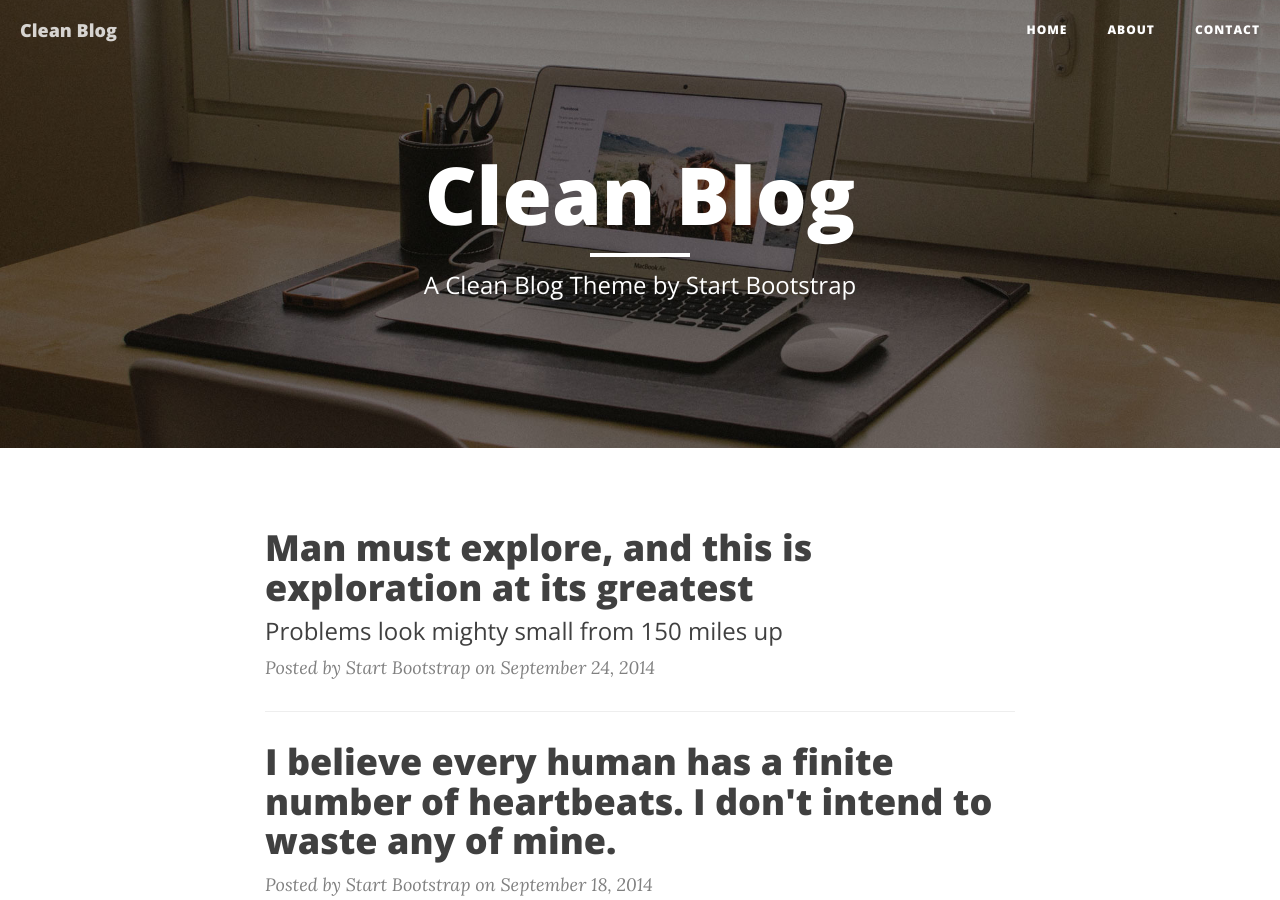
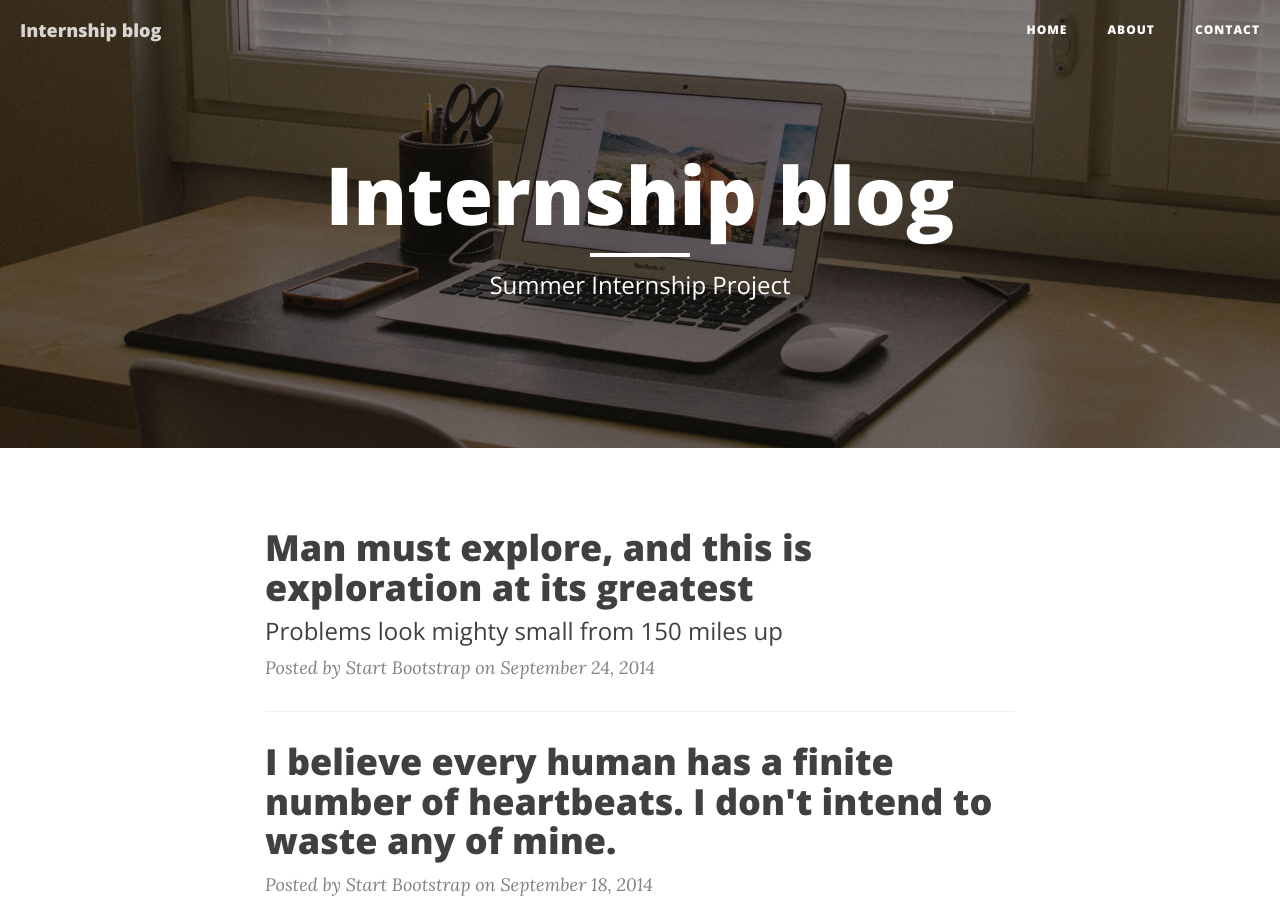
Before and after one commit to Dmize1/Dmize1.github.io, a Jekyll site: the page built from index.html, in a window 1280 px wide and 900 px high. Built offline with Jekyll 4.4.1, drawn with Linux system fonts in a browser that asks for light colours; nearby versions of some CDN libraries; the list of posts is cut into pages by our own code; some of the changed lines change nothing that is shown; some of the changed text lies outside the part shown.

Commit message:
Changed the config to my settings

```diff
--- a/_config.yml
+++ b/_config.yml
@@ -1,13 +1,13 @@
 # Site settings
-title: Clean Blog
+title: Internship blog
 header-img: img/home-bg.jpg
-email: your-email@yourdomain.com
-description: "Write your site description here. It will be used as your sites meta description as well!"
-baseurl: "/startbootstrap-clean-blog-jekyll"
-url: "http://yourdomain.com"
-twitter_username: SBootstrap
-github_username:  davidtmiller
-facebook_username:  IronSummitMedia
+email: dfranco808@gmail.com
+description: "Website being built for my summer internship"
+baseurl: ""
+url: "http://Dmize1.github.io"
+twitter_username:
+github_username:  Dmize1
+facebook_username:
 
 # Build settings
 markdown: kramdown
--- a/index.html
+++ b/index.html
@@ -1,6 +1,6 @@
 ---
 layout: page
-description: "A Clean Blog Theme by Start Bootstrap"
+description: "Summer Internship Project"
 ---
 
 {% for post in paginator.posts %}
```
